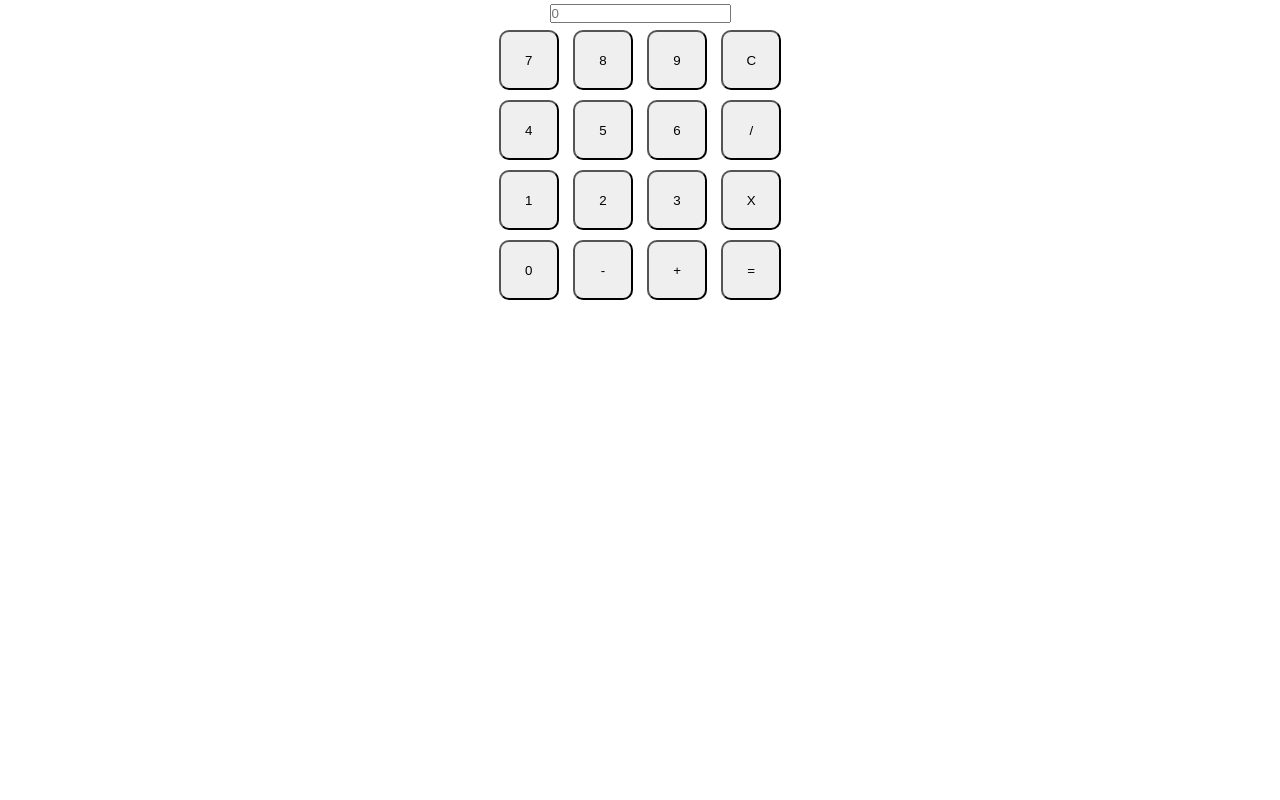
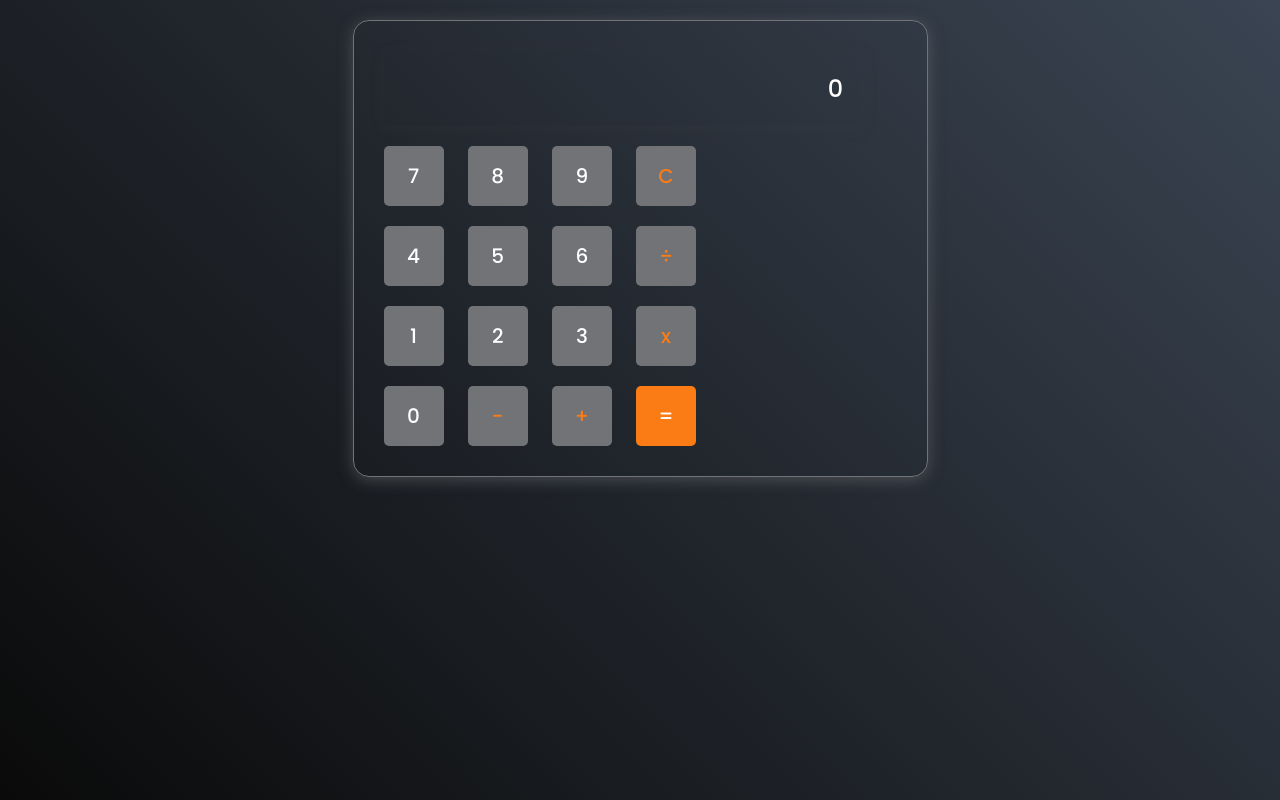
Before and after one commit to OluSmartDev/3mtt-module1-miniproject3, a plain HTML site: page index.html in a window 1280 px wide. Drawn offline with Linux system fonts and the light colour scheme.

Commit message:
Updated html and css codes

```diff
--- a/index.html
+++ b/index.html
@@ -8,36 +8,32 @@
 </head>
 <body>
     <div class="calculator">
-        <div class="display">
             <input type="text" id="display" placeholder="0">
-        </div>
 
-        <!-- <div class="buttons"> -->
             <div class="button-row">
                 <button type="button">7</button>
                 <button type="button">8</button>
                 <button type="button">9</button>
-                <button type="button">C</button>
+                <button type="button" class="clearBtn">C</button>
             </div>
                 <div class="button-row">
                 <button type="button">4</button>
                 <button type="button">5</button>
                 <button type="button">6</button>
-                <button type="button">/</button>
+                <button type="button" class="operatorBtn">&divide;</button>
             </div>
                 <div class="button-row">
                 <button type="button">1</button>
                 <button type="button">2</button>
                 <button type="button">3</button>
-                <button type="button">X</button>
+                <button type="button" class="operatorBtn">x</button>
             </div>
                 <div class="button-row">
                 <button type="button">0</button>
-                <button type="button">-</button>
-                <button type="button">+</button>
-                <button type="button">=</button>
+                <button type="button" class="operatorBtn">-</button>
+                <button type="button" class="operatorBtn">+</button>
+                <button type="button" class="equalBtn">=</button>
             </div>
-        <!-- </div>  -->
     </div>
 </body>
 </html>
--- a/style.css
+++ b/style.css
@@ -1,31 +1,61 @@
-@import url('https://fonts.googleapis.com/css2?family=Poppins:wght@400;500&display=swap');
+@import url('https://fonts.googleapis.com/css2?family=Poppins:wght@500&display=swap');
 
 * {
     margin: 0;
     padding: 0;
     box-sizing: border-box;
+    font-family: "Poppins", sans-serif;
 }
 
 body {
-    font-family: "Poppins", sans-serif;
-    font-weight: 500;
+    width: 100%;
+    height: 100vh;
+    display: flex;
+    justify-content: center;
+    align-items: flex-start;
+    background: linear-gradient(45deg, #0a0a0a, #3a4452);
 }
 
 .calculator {
-    /* max-width: 600px; */
-    display: flex;
-    flex-direction: column;
-    justify-content: center;
-    align-items: center;
+    margin: 20px;
+    border: 1px solid #717377;
+    padding: 20px;
+    border-radius: 16px;
+    background: transparent;
+    box-shadow: 0px 3px 15px rgba(113, 115, 119, 0.5);
 }
 
-.display {
-    /* width: 100%; */
+input#display {
+   width: 90%;
+   background: transparent;
+   box-shadow: 0px 3px 15px rgba(84, 84, 84, 0.1);
+   border: none;
+   margin: 10px;
+   padding: 20px;
+   font-size: 24px;
+   text-align: right;
+}
+
+input::placeholder {
+    color: #ffffff;
 }
 
 button {
+    border: none;
     width: 60px;
     height: 60px;
-    margin: 5px;
-    border-radius: 10px;
+    margin: 10px;
+    border-radius: 5px ;
+    background: #717377;
+    font-size: 20px;
+    color: #ffffff;
+    cursor: pointer;
 }
+
+.equalBtn {
+    background-color: #FB7C14;
+}
+
+.operatorBtn, .clearBtn {
+    color: #FB7C14;
+}
```
